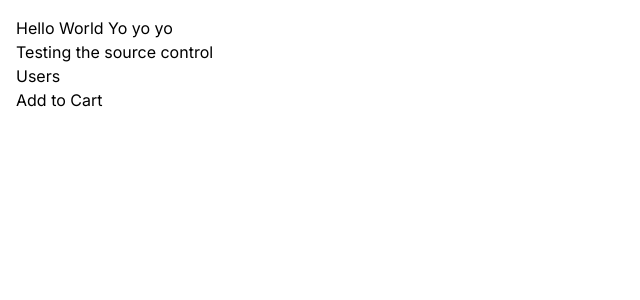
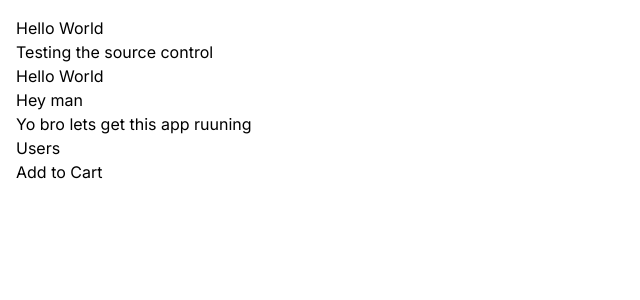
Before and after one commit to jduru213-1/TechDive2.0, a Next.js app: page / in a window 1280 px wide. Shown: the top 300 px of the page, without its empty margins (0-640 px from the left). Built offline with nearby package versions, Linux system fonts and the light colour scheme.

Commit message:
Updated the global files

```diff
--- a/app/globals.css
+++ b/app/globals.css
@@ -10,7 +10,7 @@
 
 @media (prefers-color-scheme: dark) {
   :root {
-    --foreground-rgb: 255, 255, 255;
+    --foreground-rgb: 0, , 255;
     --background-start-rgb: 0, 0, 0;
     --background-end-rgb: 0, 0, 0;
   }
--- a/app/page.tsx
+++ b/app/page.tsx
@@ -5,8 +5,12 @@ import ProductCard from "./components/ProductCard";
 export default function Home() {
   return (
     <main>
-      <h1> Hello World Yo yo yo </h1>
+      <h1> Hello World </h1>
       <h2> Testing the source control</h2>
+      <h2> Hello World</h2>
+      <h3> Hey man </h3>
+      <h4> Yo bro lets get this app ruuning </h4>
+
       <Link href = "/users">Users</Link>
       <ProductCard />
     </main>
```
Also changed, not shown: package.json (+6 -6 lines), 1 other file (tests, documents, lock files or other folders).
